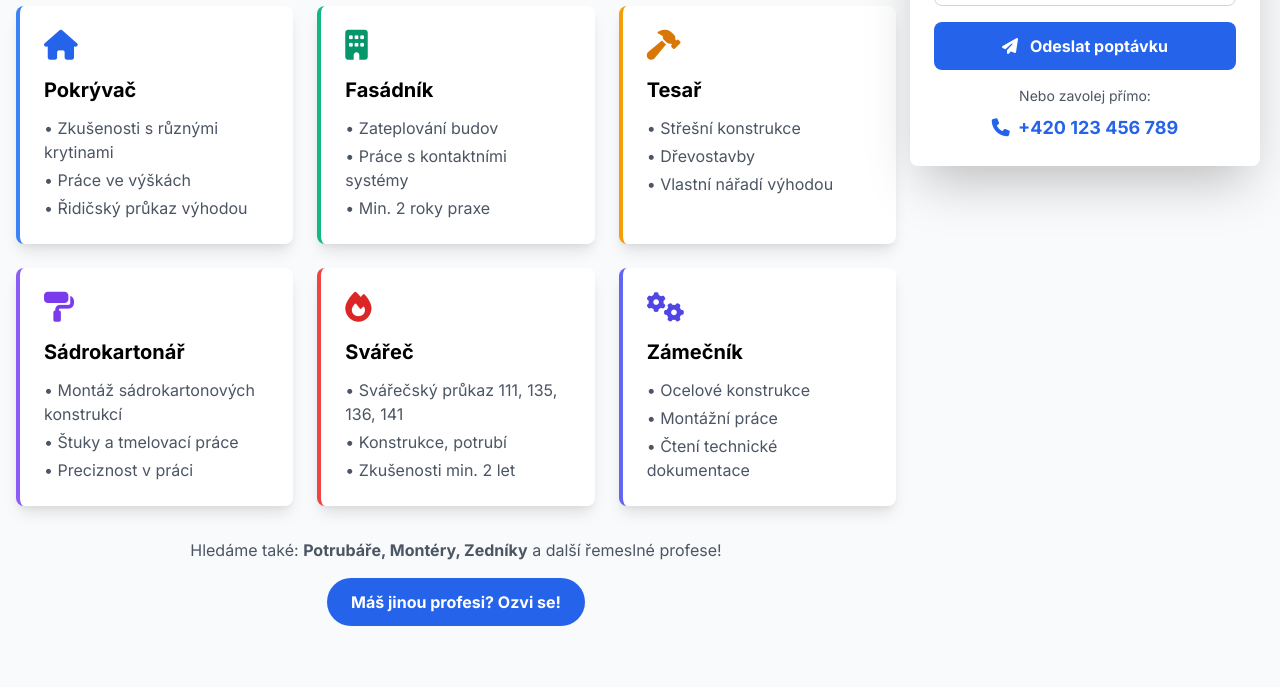
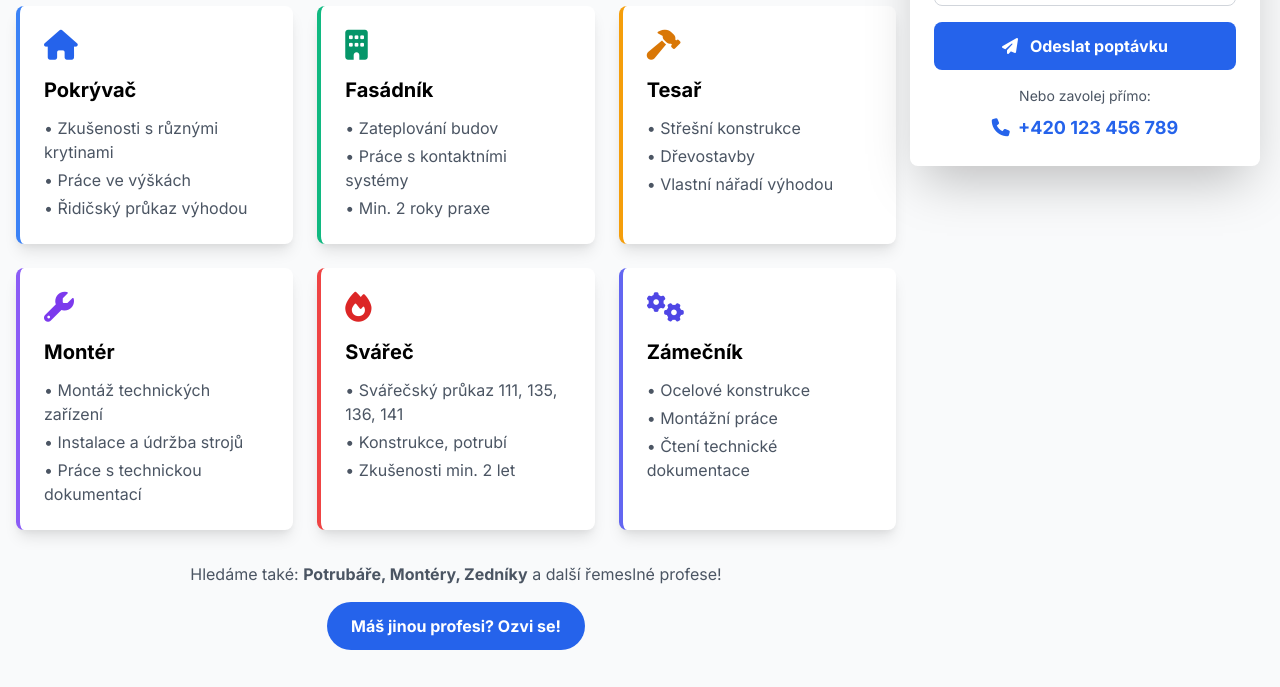
Before and after one commit to Mattesss9/naborovy-web-remeslnici, a website: page naborovy-web.html in a window 1280 px wide. Shown: the part 562-1249 px from the top of the page. Drawn offline with nearby package versions, Linux system fonts and the light colour scheme.

Commit message:
Změna pozice Sádrokartonář na Montér s novým popiskem

```diff
--- a/naborovy-web.html
+++ b/naborovy-web.html
@@ -129,12 +129,12 @@
                 </div>
 
                 <div class="skill-card bg-white p-6 rounded-lg shadow-lg border-l-4 border-purple-500">
-                    <i class="fas fa-paint-roller text-3xl text-purple-600 mb-4"></i>
-                    <h3 class="text-xl font-bold mb-3">Sádrokartonář</h3>
+                    <i class="fas fa-wrench text-3xl text-purple-600 mb-4"></i>
+                    <h3 class="text-xl font-bold mb-3">Montér</h3>
                     <ul class="text-gray-600 space-y-1">
-                        <li>• Montáž sádrokartonových konstrukcí</li>
-                        <li>• Štuky a tmelovací práce</li>
-                        <li>• Preciznost v práci</li>
+                        <li>• Montáž technických zařízení</li>
+                        <li>• Instalace a údržba strojů</li>
+                        <li>• Práce s technickou dokumentací</li>
                     </ul>
                 </div>
 
```
